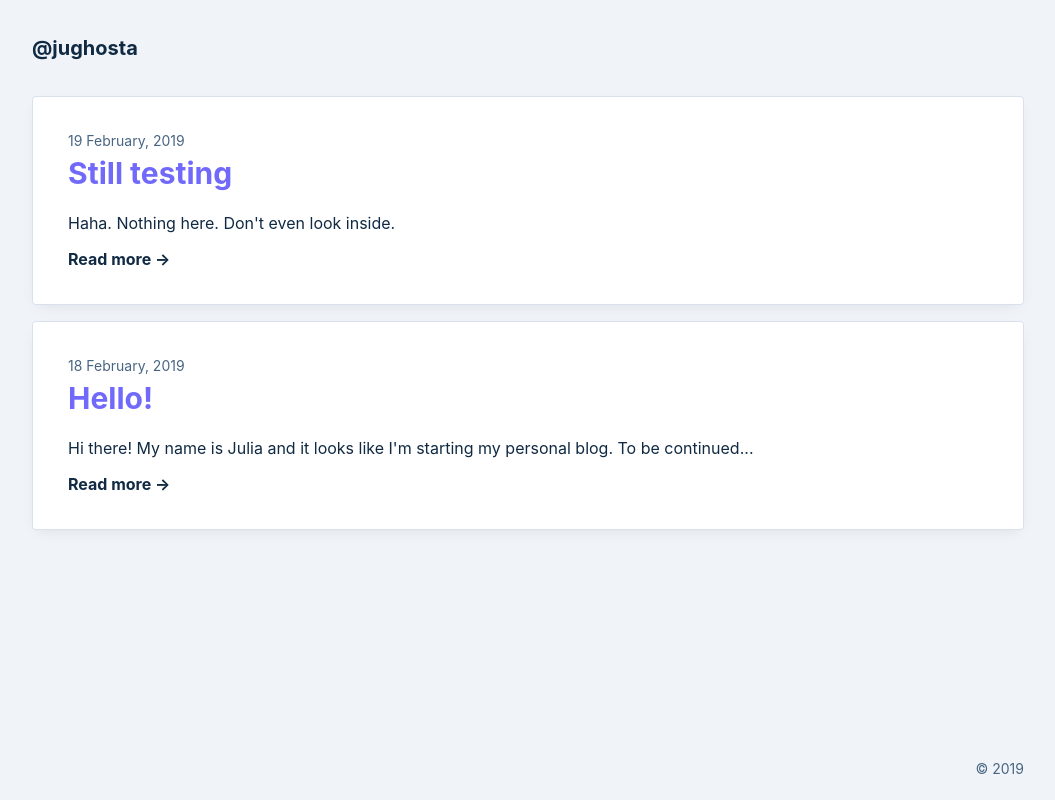
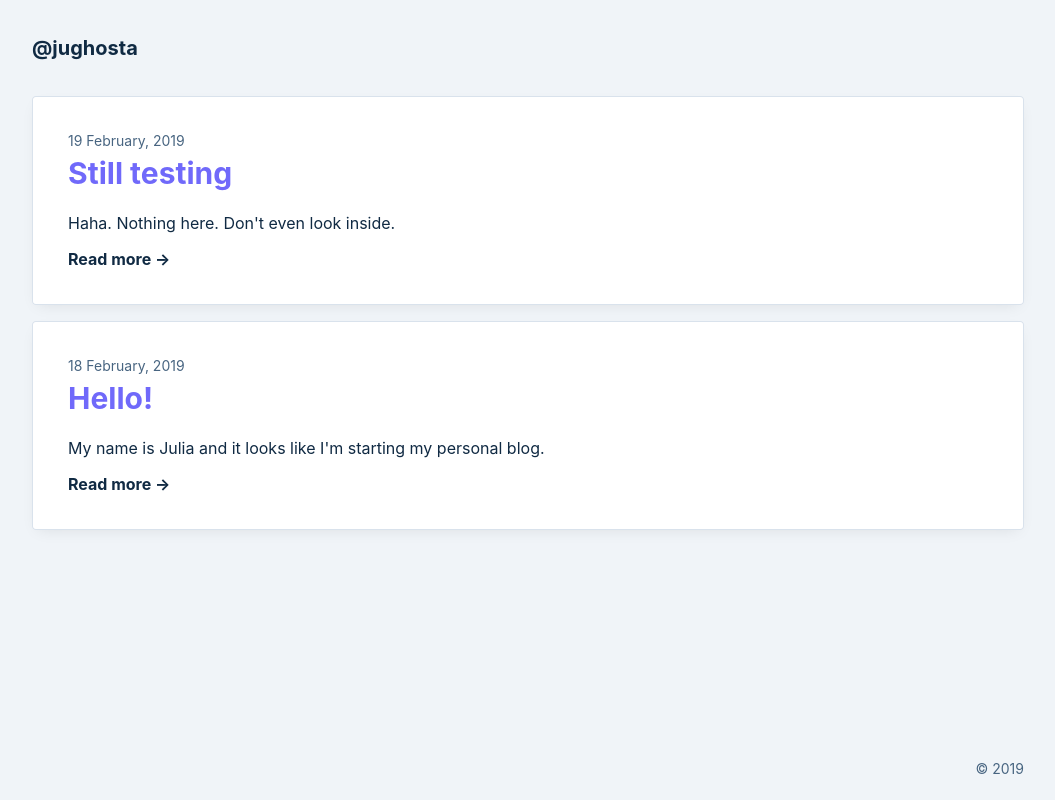
Before and after one commit to jughosta/blog, a Gatsby site: page / in a window 1280 px wide. Shown: the whole page, without its empty margins (112-1167 px from the left). Built offline with nearby package versions, Linux system fonts and the light colour scheme; Gatsby itself is replaced by a stand-in of ours.

Commit message:
Introduce spoilers

```diff
--- a/gatsby-node.js
+++ b/gatsby-node.js
@@ -41,8 +41,6 @@ exports.createPages = ({ graphql, actions }) => {
         path: node.fields.slug,
         component: path.resolve('./src/templates/blog-post.js'),
         context: {
-          // Data passed to context is available
-          // in page queries as GraphQL variables.
           slug: node.fields.slug
         },
       });
--- a/src/components/blog-preview.js
+++ b/src/components/blog-preview.js
@@ -30,7 +30,7 @@ const BlogPreview = ({ node, theme }) => (
         {node.frontmatter.title}
       </Link>
     </h2>
-    <p>{node.excerpt}</p>
+    <p>{node.frontmatter.spoiler}</p>
     <div style={{
       marginTop: '1rem'
     }}>
--- a/src/pages/2019-02-18-first.md
+++ b/src/pages/2019-02-18-first.md
@@ -1,6 +1,7 @@
 ---
 title: 'Hello!'
 date: '2019-02-18'
+spoiler: "My name is Julia and it looks like I'm starting my personal blog."
 ---
 
 Hi there!
--- a/src/pages/2019-02-19-second.md
+++ b/src/pages/2019-02-19-second.md
@@ -1,6 +1,7 @@
 ---
 title: 'Still testing'
 date: '2019-02-19'
+spoiler: "Haha. Nothing here. Don't even look inside."
 ---
 
-Haha. Nothing here. Don't even look inside.
+Haha. Nothing here yet.
--- a/src/pages/index.js
+++ b/src/pages/index.js
@@ -30,9 +30,9 @@ const IndexPage = () => (
               }
               frontmatter {
                 title
+                spoiler
                 date(formatString: "DD MMMM, YYYY")
               }
-              excerpt
             }
           }
         }
```
